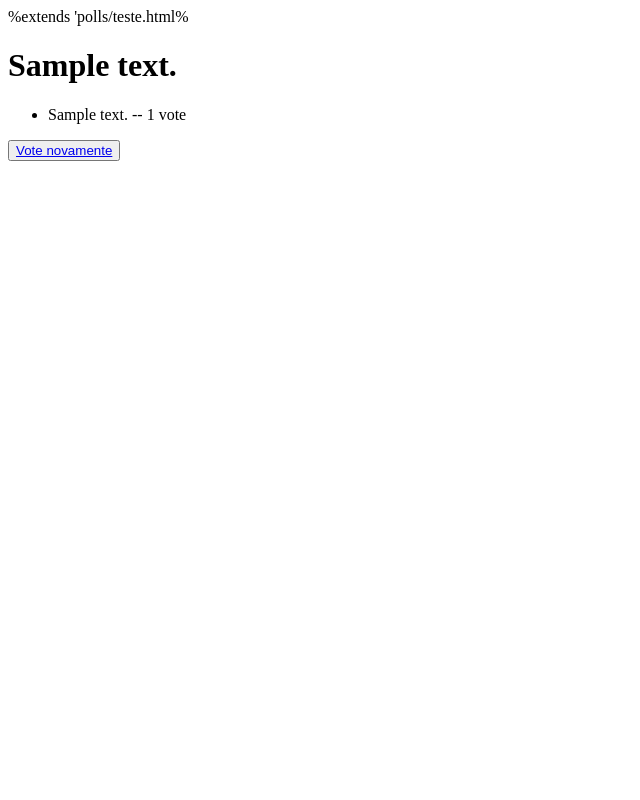
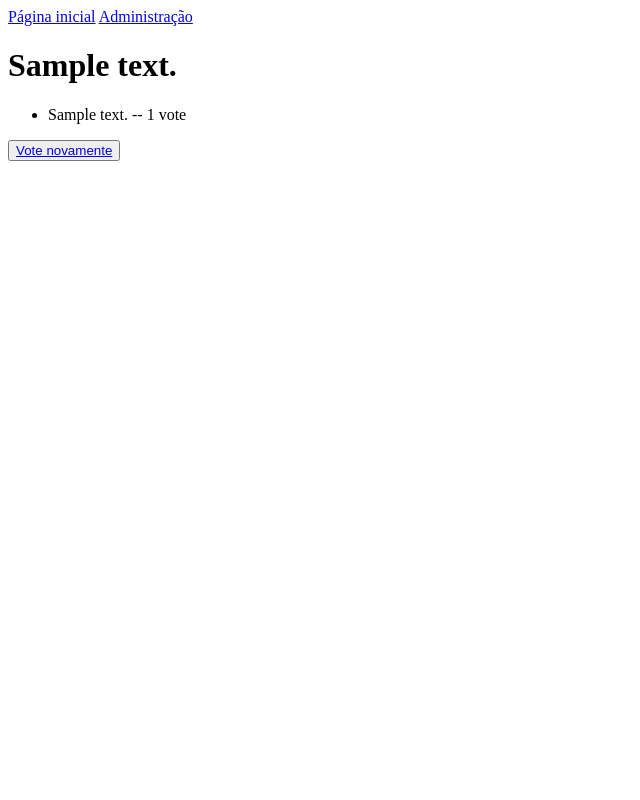
Before and after one commit to Valdeir027/questionario-django, a Django app: template polls/templates/polls/results.html in a window 1280 px wide. Shown: the whole page, without its empty margins (0-640 px from the left). Run offline with Django 4.2, Linux system fonts and the light colour scheme; the template is opened without the code that fills it: values that come from a table or form of the project are taken from there, others are empty; tables that the repository leaves empty hold one stand-in row (values such as "Sample post"); parts of the project's set-up code (start-up, migrations or seed data) failed here and were passed over.

Commit message:
adição da versão do python

```diff
--- a/polls/templates/polls/detail.html
+++ b/polls/templates/polls/detail.html
@@ -3,7 +3,7 @@
 <body>
     <div class="conteiner">
         <form action="{% url 'polls:vote' question.id%}">
-            {%csrf_token%}
+            <!-- {%csrf_token%} -->
             <fieldset>
                 <legend>
                     <h1>
--- a/polls/templates/polls/results.html
+++ b/polls/templates/polls/results.html
@@ -1,4 +1,4 @@
-%extends 'polls/teste.html%
+{%extends 'polls/teste.html'%}
 
 
 {%block content%}
--- a/polls/views.py
+++ b/polls/views.py
@@ -36,7 +36,7 @@ def vote(request, question_id):
     except (KeyError, Choice.DoesNotExist):
         return render(request, 'polls/detail.html',{
             'question':question,
-            'error_message': "Você não selecionou uma alternativa"
+            'error_message': "porque não funciona"
         })
 
     else:
--- a/requirements.txt
+++ b/requirements.txt
@@ -1,3 +1,4 @@
 asgiref==3.6.0
 Django==4.2.1
 sqlparse==0.4.4
+python == 3.10.6
```
